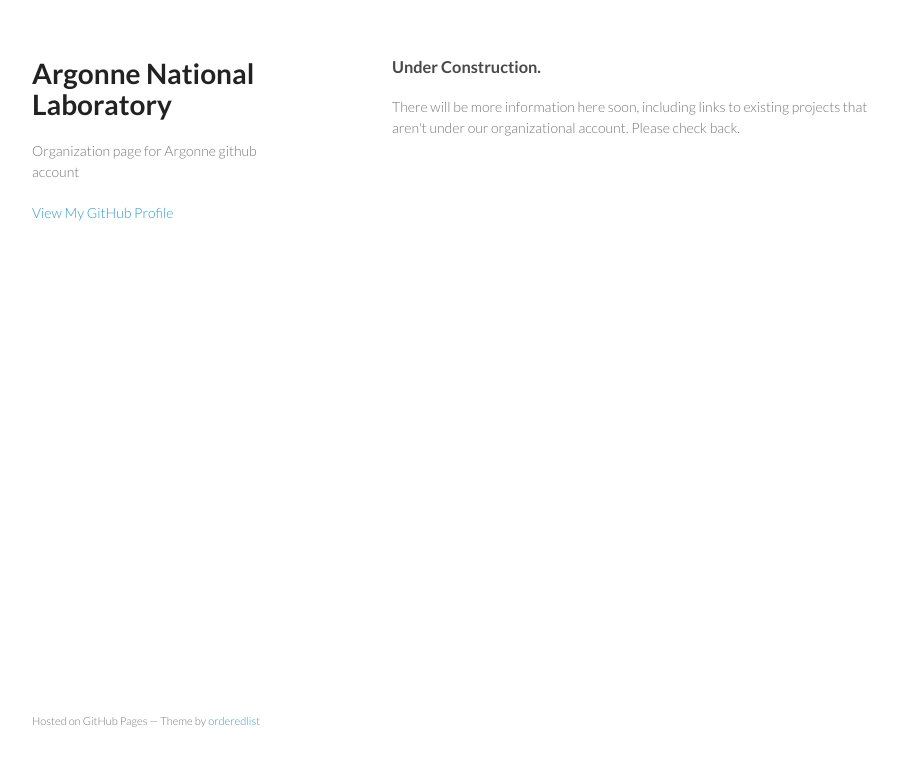
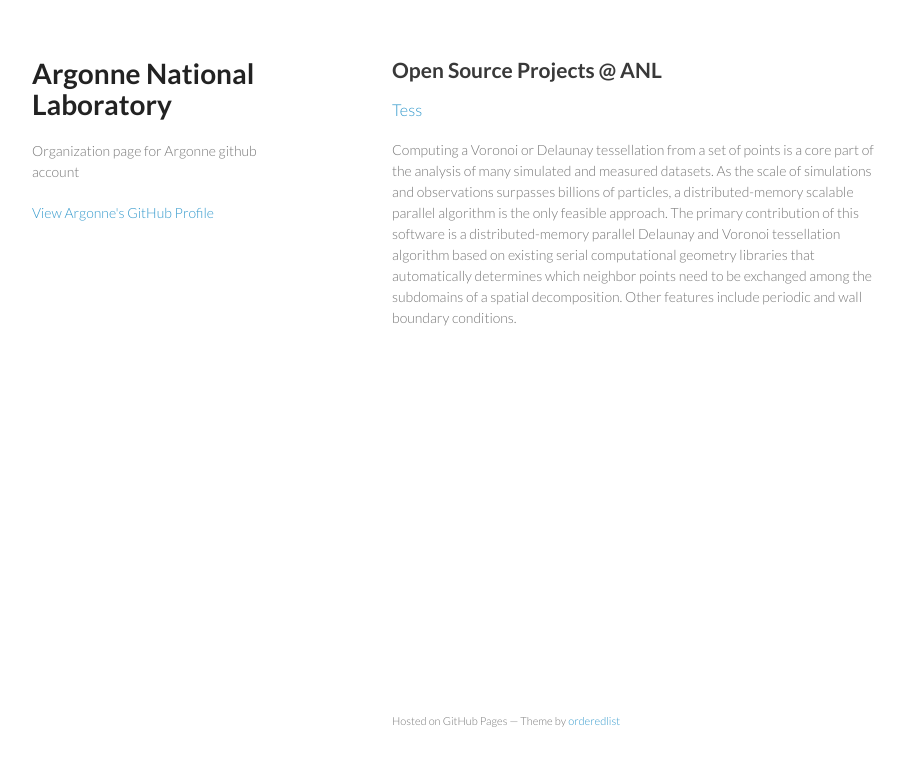
Before and after one commit to Argonne-National-Laboratory/argonne-national-laboratory.github.io, a plain HTML site: page index.html in a window 1280 px wide. Shown: the whole page, without its empty margins (178-1081 px from the left). Drawn offline with Linux system fonts and the light colour scheme.

Commit message:
added Tess as our first project!

```diff
--- a/index.html
+++ b/index.html
@@ -19,15 +19,14 @@
         <p>Organization page for Argonne github account</p>
 
 
-        <p class="view"><a href="https://github.com/Argonne-National-Laboratory">View My GitHub Profile</a></p>
+        <p class="view"><a href="https://github.com/Argonne-National-Laboratory">View Argonne's GitHub Profile</a></p>
 
       </header>
       <section>
+        <h2>Open Source Projects @ ANL</h1>
         <h3>
-<a id="under-construction" class="anchor" href="#under-construction" aria-hidden="true"><span class="octicon octicon-link"></span></a>Under Construction.</h3>
-
-<p>There will be more information here soon, including links to existing projects that aren't under our organizational account.  Please check back.</p>
-      </section>
+<a href="https://bitbucket.org/diatomic/tess">Tess</a></h3>
+<p>Computing a Voronoi or Delaunay tessellation from a set of points is a core part of the analysis of many simulated and measured datasets. As the scale of simulations and observations surpasses billions of particles, a distributed-memory scalable parallel algorithm is the only feasible approach. The primary contribution of this software is a distributed-memory parallel Delaunay and Voronoi tessellation algorithm based on existing serial computational geometry libraries that automatically determines which neighbor points need to be exchanged among the subdomains of a spatial decomposition. Other features include periodic and wall boundary conditions.</p>
       <footer>
         <p><small>Hosted on GitHub Pages &mdash; Theme by <a href="https://github.com/orderedlist">orderedlist</a></small></p>
       </footer>
```
